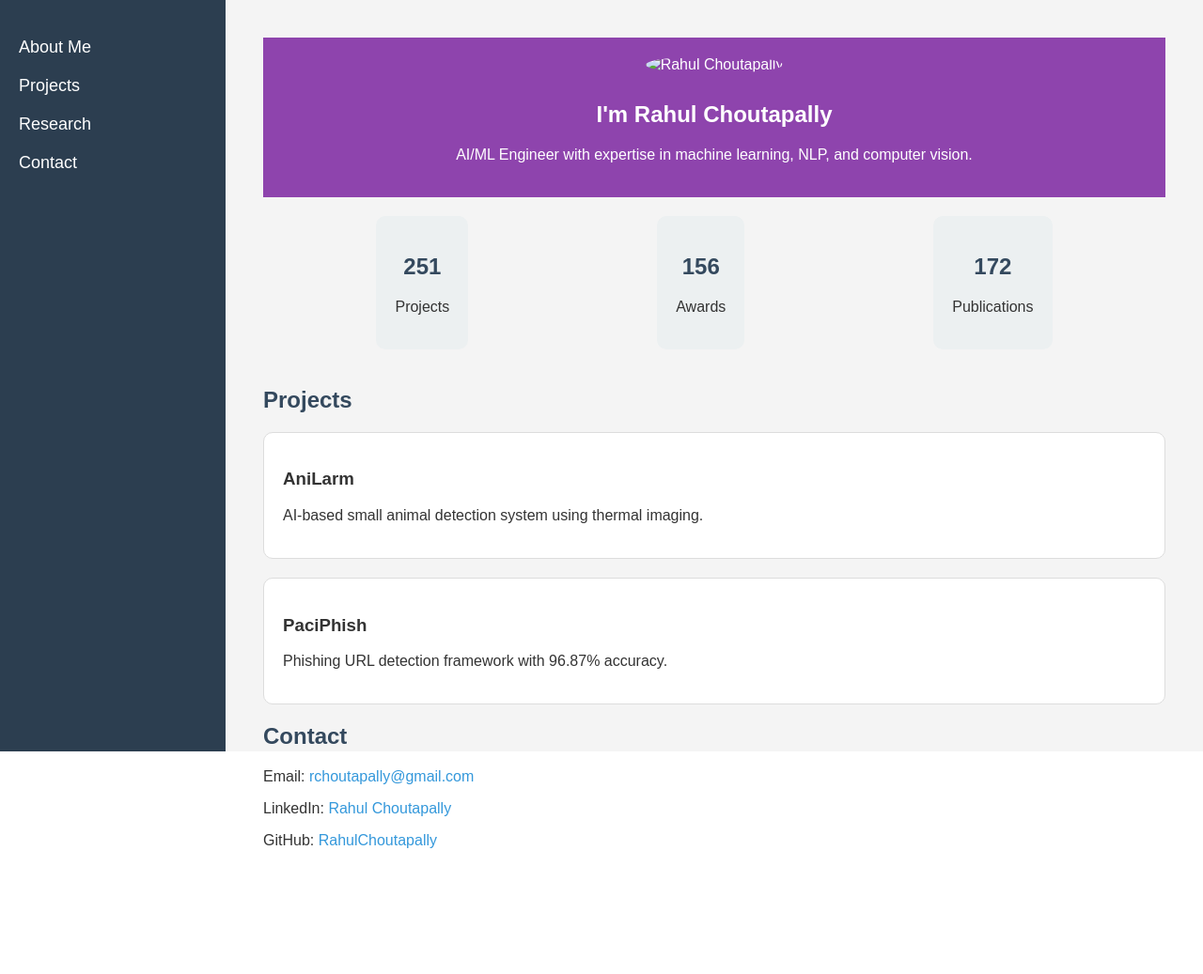
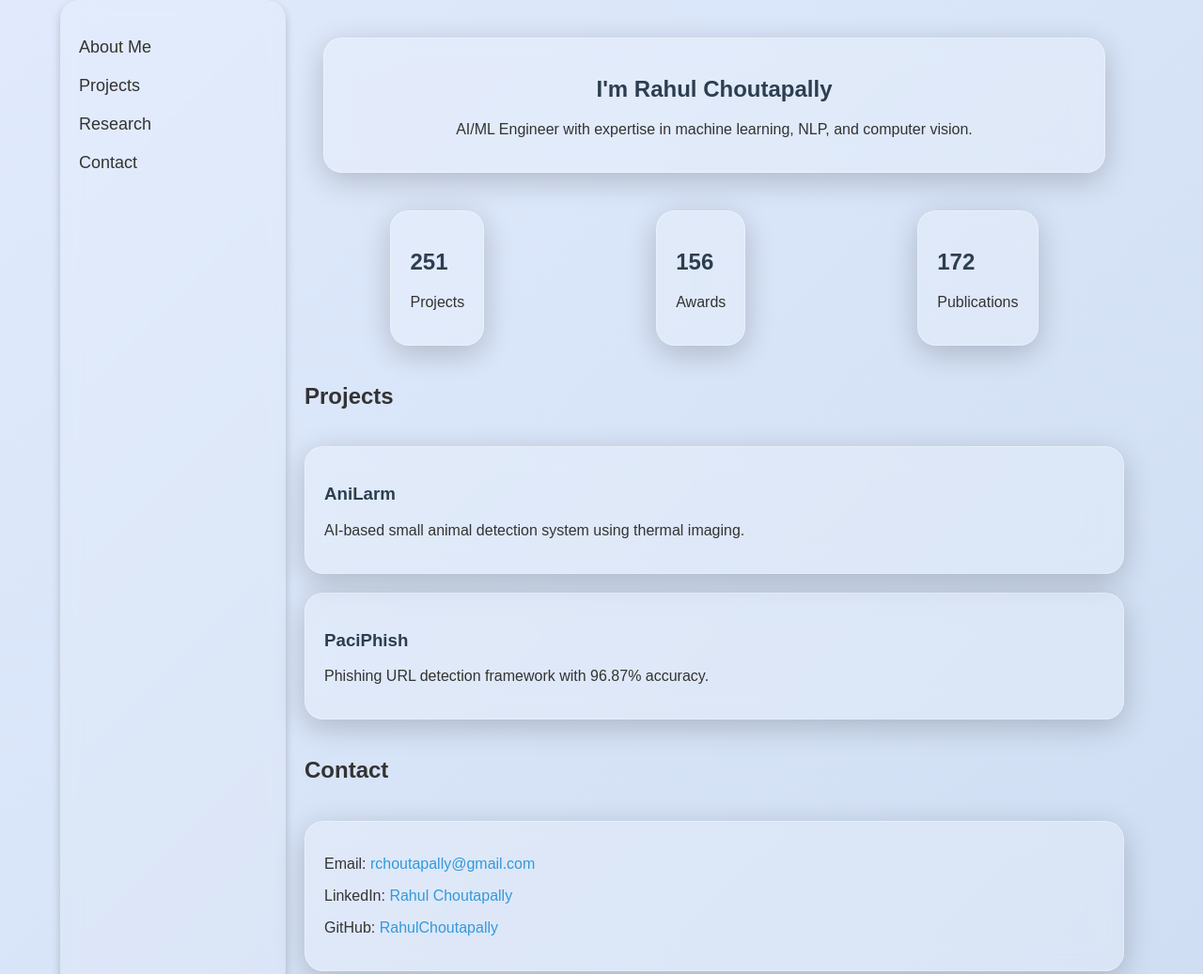
Before and after one commit to RahulChoutapally/rahul-portfolio, a plain HTML site: page index.html in a window 1280 px wide. Shown: the top 1037 px of the page at 94% size. Before the commit the page ends 904 px from the top, so only its background shows below. Drawn offline with Linux system fonts and the light colour scheme.

Commit message:
updated portfolio

```diff
--- a/index.html
+++ b/index.html
@@ -19,23 +19,22 @@
 
     <main>
       <section class="intro">
-        <div class="profile">
-          <img src="your-photo.jpg" alt="Rahul Choutapally">
+        <div class="glass-card profile">
           <h1>I'm Rahul Choutapally</h1>
           <p>AI/ML Engineer with expertise in machine learning, NLP, and computer vision.</p>
         </div>
       </section>
 
       <section class="highlights">
-        <div class="highlight-box">
+        <div class="glass-card">
           <h2>251</h2>
           <p>Projects</p>
         </div>
-        <div class="highlight-box">
+        <div class="glass-card">
           <h2>156</h2>
           <p>Awards</p>
         </div>
-        <div class="highlight-box">
+        <div class="glass-card">
           <h2>172</h2>
           <p>Publications</p>
         </div>
@@ -43,22 +42,23 @@
 
       <section id="projects">
         <h2>Projects</h2>
-        <div class="card">
+        <div class="glass-card">
           <h3>AniLarm</h3>
           <p>AI-based small animal detection system using thermal imaging.</p>
         </div>
-        <div class="card">
+        <div class="glass-card">
           <h3>PaciPhish</h3>
           <p>Phishing URL detection framework with 96.87% accuracy.</p>
         </div>
-        <!-- Add more project cards as needed -->
       </section>
 
       <section id="contact">
         <h2>Contact</h2>
-        <p>Email: <a href="mailto:rchoutapally@gmail.com">rchoutapally@gmail.com</a></p>
-        <p>LinkedIn: <a href="https://linkedin.com/in/rahul-choutapally">Rahul Choutapally</a></p>
-        <p>GitHub: <a href="https://github.com/RahulChoutapally">RahulChoutapally</a></p>
+        <div class="glass-card">
+          <p>Email: <a href="mailto:rchoutapally@gmail.com">rchoutapally@gmail.com</a></p>
+          <p>LinkedIn: <a href="https://linkedin.com/in/rahul-choutapally">Rahul Choutapally</a></p>
+          <p>GitHub: <a href="https://github.com/RahulChoutapally">RahulChoutapally</a></p>
+        </div>
       </section>
     </main>
   </div>
--- a/style.css
+++ b/style.css
@@ -1,19 +1,27 @@
 body {
     margin: 0;
     font-family: Arial, sans-serif;
+    background: linear-gradient(135deg, #e0eafc, #cfdef3);
     color: #333;
+    display: flex;
+    justify-content: center;
+    align-items: center;
+    min-height: 100vh;
   }
 
   .container {
     display: flex;
-    height: 100vh;
+    width: 90%;
+    max-width: 1200px;
   }
 
   .sidebar {
-    background-color: #2c3e50;
+    background: rgba(255, 255, 255, 0.1);
+    backdrop-filter: blur(10px);
+    box-shadow: 0 4px 10px rgba(0, 0, 0, 0.2);
+    border-radius: 20px;
     width: 200px;
     padding: 20px;
-    color: #fff;
   }
 
   .sidebar ul {
@@ -26,57 +34,49 @@ body {
   }
 
   .sidebar ul li a {
-    color: #fff;
+    color: #333;
     text-decoration: none;
     font-size: 18px;
   }
 
   main {
     flex: 1;
-    padding: 40px;
-    background-color: #f4f4f4;
+    padding: 20px;
+    display: flex;
+    flex-direction: column;
+    gap: 20px;
   }
 
   .intro {
     text-align: center;
     padding: 20px;
-    background-color: #8e44ad;
-    color: #fff;
   }
 
-  .intro .profile img {
-    border-radius: 50%;
-    width: 150px;
-    height: 150px;
-    margin-bottom: 10px;
+  .glass-card {
+    background: rgba(255, 255, 255, 0.2);
+    border-radius: 20px;
+    padding: 20px;
+    backdrop-filter: blur(15px);
+    box-shadow: 0 8px 32px rgba(0, 0, 0, 0.2);
+    border: 1px solid rgba(255, 255, 255, 0.3);
+  }
+
+  .glass-card h1, .glass-card h2, .glass-card h3 {
+    color: #2c3e50;
+  }
+
+  .glass-card a {
+    color: #3498db;
+    text-decoration: none;
   }
 
   .highlights {
     display: flex;
     justify-content: space-around;
-    padding: 20px;
   }
 
-  .highlight-box {
-    text-align: center;
-    background-color: #ecf0f1;
-    padding: 20px;
-    border-radius: 10px;
+  #projects, #contact {
+    display: flex;
+    flex-direction: column;
+    gap: 20px;
   }
-
-  .card {
-    background: #fff;
-    margin: 20px 0;
-    padding: 20px;
-    border: 1px solid #ddd;
-    border-radius: 10px;
-  }
-
-  h2 {
-    color: #34495e;
-  }
-
-  a {
-    color: #3498db;
-    text-decoration: none;
-  }
```
